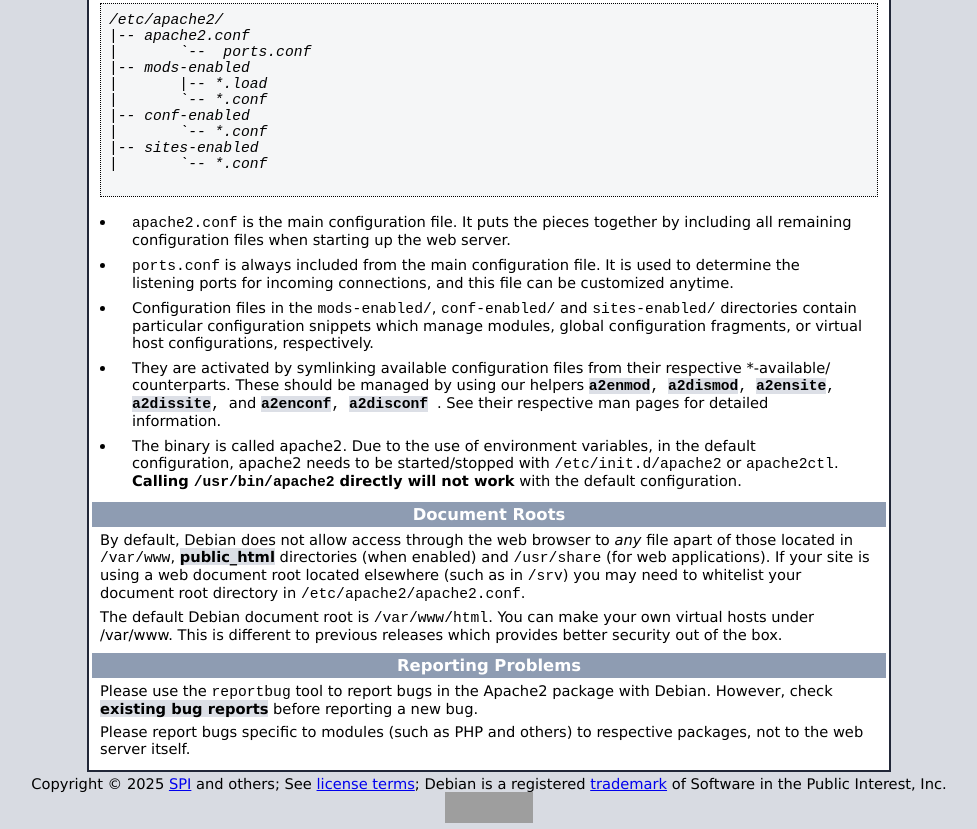
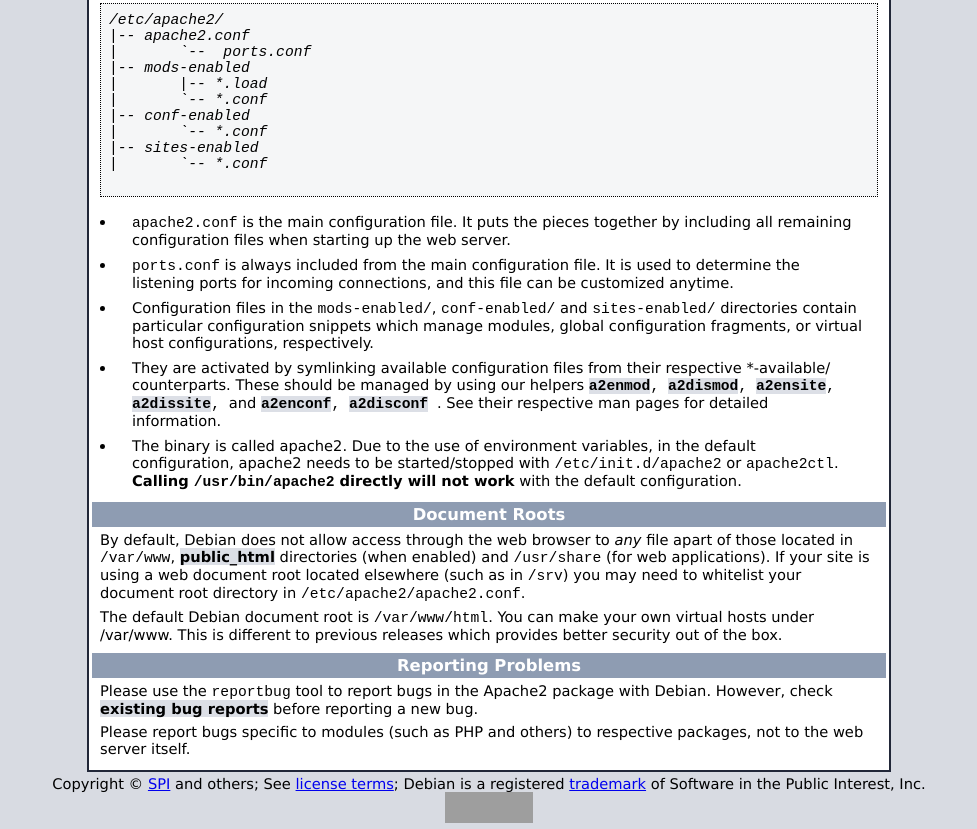
Before and after one commit to lint1995/apache2-landing, a plain HTML site: page index.html in a window 1280 px wide. Shown: the part 418-1247 px from the top of the page, without its empty margins (151-1128 px from the left). Drawn offline with Linux system fonts and the light colour scheme; grey boxes are pictures that could not be loaded.

Commit message:
Update index.html

```diff
--- a/index.html
+++ b/index.html
@@ -368,12 +368,8 @@
     <div class="validator">
     <p>
       <center>
-      Copyright &copy; <span id="copyYear"></span> <a href="https://www.spi-inc.org/">SPI</a> and others; See <a href="https://debian.org/license" rel="copyright">license terms</a>; Debian is a registered <a href="https://debian.org/trademark">trademark</a> of Software in the Public Interest, Inc.
+      Copyright &copy; <a href="https://www.spi-inc.org/">SPI</a> and others; See <a href="https://debian.org/license" rel="copyright">license terms</a>; Debian is a registered <a href="https://debian.org/trademark">trademark</a> of Software in the Public Interest, Inc.
       </center>
-      <script type="text/javascript">
-      var currentYear = new Date().getFullYear();
-      document.getElementById("copyYear").innerHTML = currentYear;
-      </script>
       <a href="https://validator.w3.org/check?uri=referer"><img src="https://www.w3.org/Icons/valid-xhtml20" alt="Valid XHTML 2.0 Transitional" height="31" width="88" /></a>
     </p>
     </div>
```
